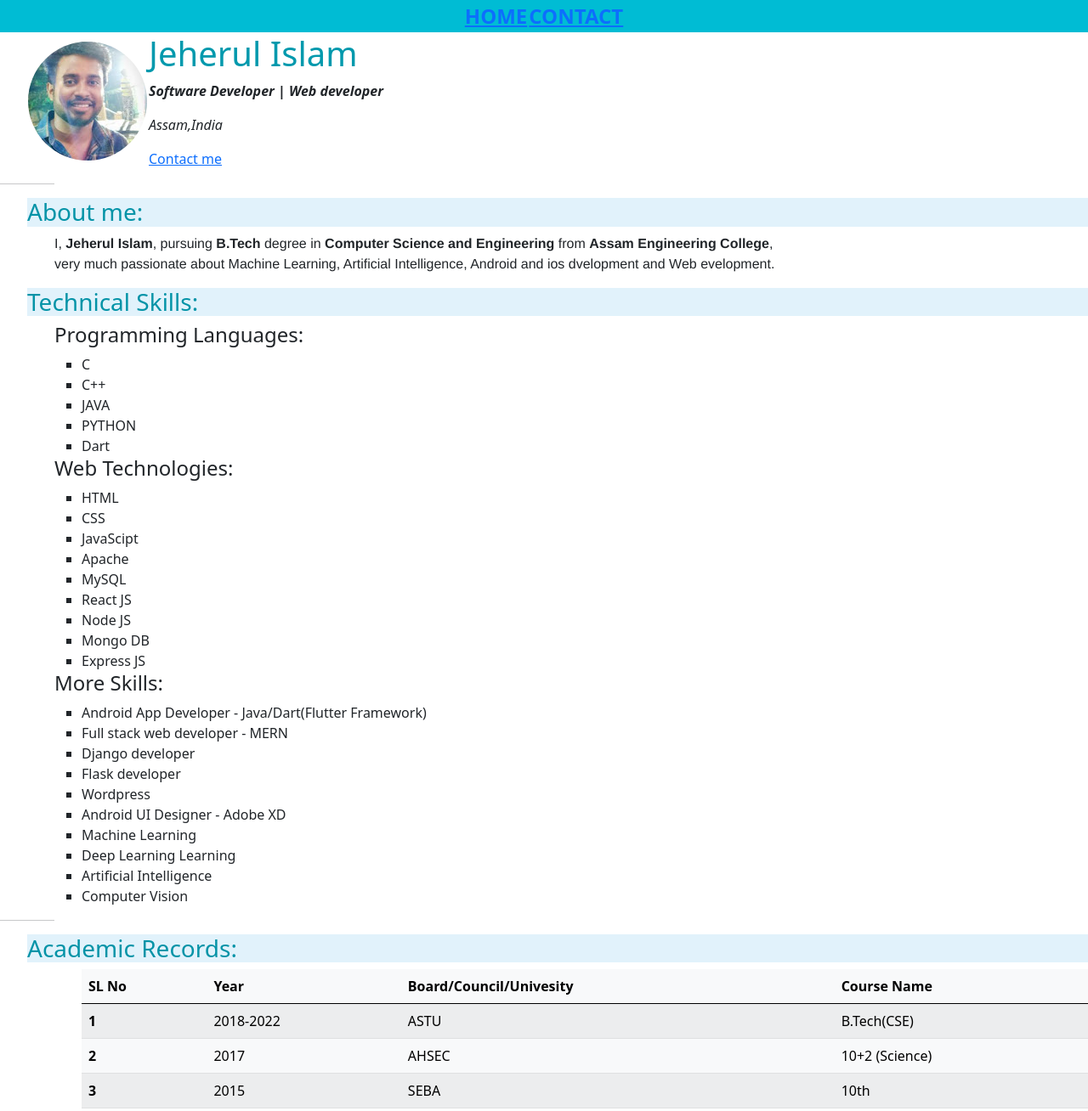
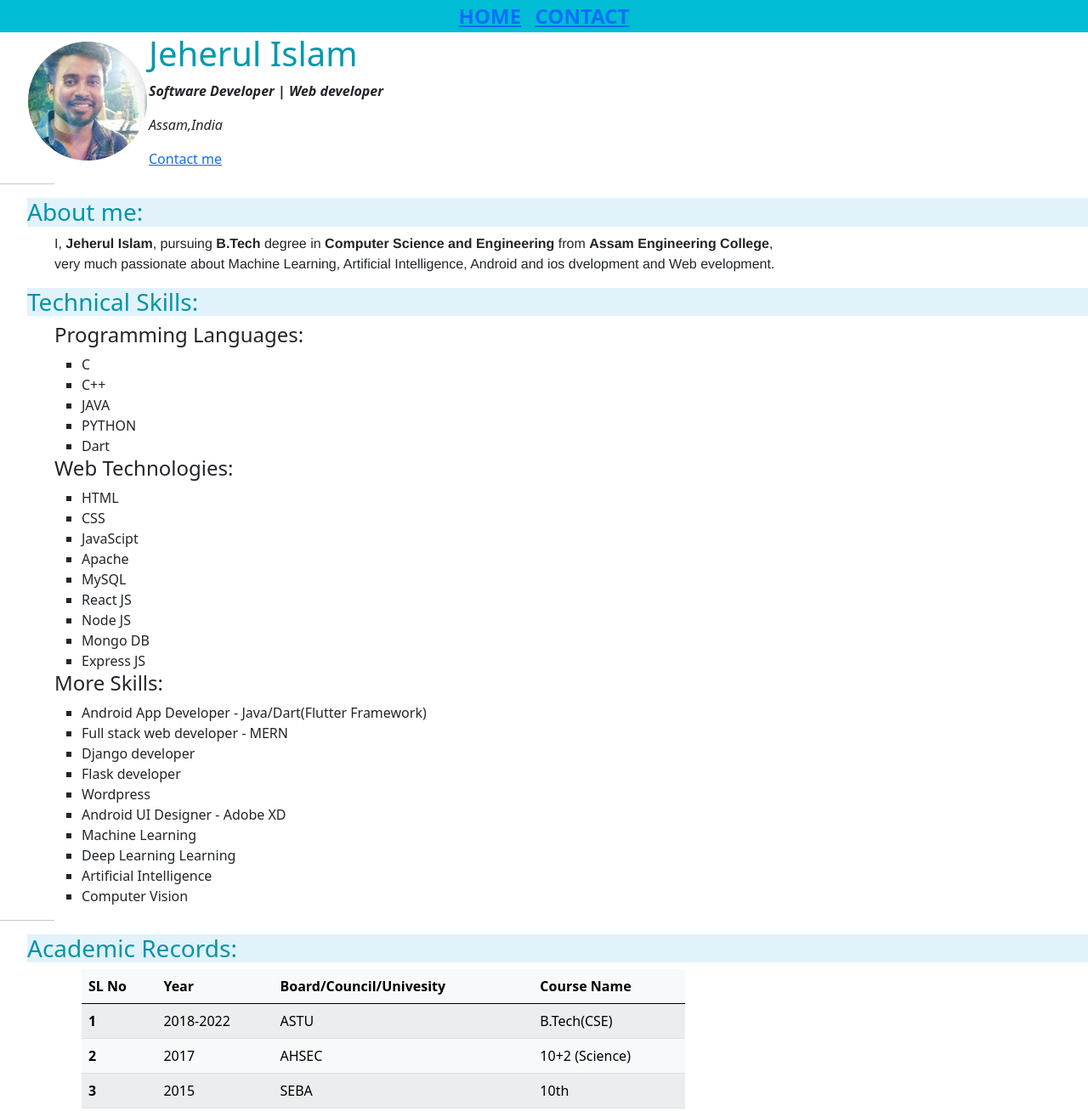
Before and after one commit to ji5225/cv, a plain HTML site: page index.html in a window 1280 px wide. Shown: the whole page at 85% size. Drawn offline with Linux system fonts and the light colour scheme.

Commit message:
Update index.html

```diff
--- a/index.html
+++ b/index.html
@@ -19,6 +19,7 @@
         <table cellspacing="10" >
             <tr>
                 <td><a href="index.html"><b>HOME</b></a></td>
+                <td>&nbsp;&nbsp;</td>
                 <td><a href="contact.html"><b>CONTACT</b></a></td>
             </tr>
 
@@ -90,7 +91,7 @@
         <h3>Academic Records:</h3>
         <ul>
             <ul>
-                <table class="table table-striped table-light">
+                <table class="table table-striped table-light" style ="max-width:60%">
                   <thead>
                     <tr>
                       <th scope="col">SL No</th>
```
